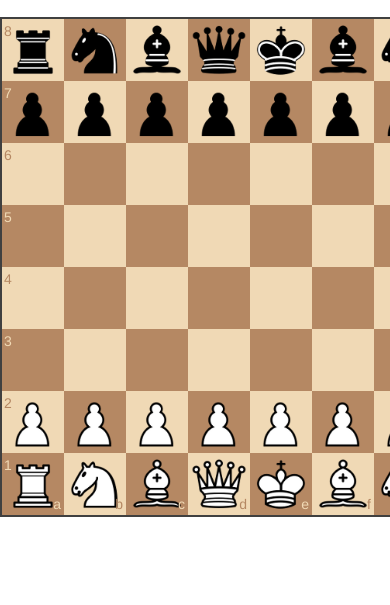
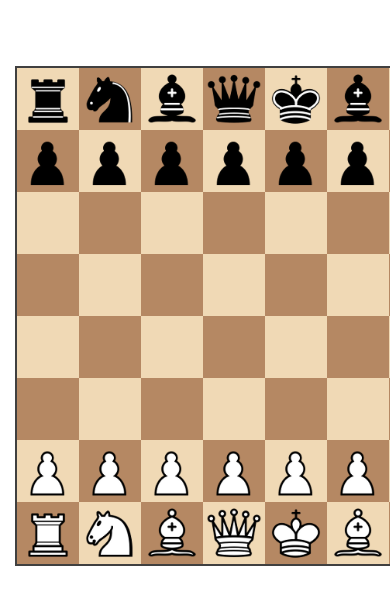
Before and after one commit to SeanPlusPlus/ChessPlusPlus, a Flask app: page /chess in a window 390 px wide; the page is wider, and only the part inside the window is pictured. Shown: the part 54-659 px from the top of that part. Run offline with Flask 2, Linux system fonts and the light colour scheme; some libraries are stand-ins or nearby versions.

Commit message:
mobile hacking

```diff
--- a/static/css/style.css
+++ b/static/css/style.css
@@ -12,6 +12,8 @@
 
 #board {
   margin: 0px auto;
+  width: 500px;
+  padding-top: 50px;
 }
 
 body {
--- a/static/js/game.js
+++ b/static/js/game.js
@@ -121,6 +121,7 @@ var init = function() {
 
   var cfg = {
     orientation: orientation,
+    showNotation: false,
     draggable: true,
     position: position,
     onDragStart: onDragStart,
--- a/templates/chess.html
+++ b/templates/chess.html
@@ -3,9 +3,11 @@
 <head>
   <meta charset="utf-8" />
   <meta http-equiv="X-UA-Compatible" content="IE=edge,chrome=1" />
+  <meta name="viewport" content="width=device-width, initial-scale=1">
   <link rel="stylesheet" href="//cdnjs.cloudflare.com/ajax/libs/twitter-bootstrap/3.3.4/css/bootstrap.min.css" />
   <link rel="stylesheet" href="static/css/chessboard-0.3.0.min.css" />
   <link rel="stylesheet" href="static/css/style.css" />
+  <link rel="stylesheet" href="static/css/responsive.css" />
   <script src="static/js/chess.js"></script>
 </head>
 <body>
@@ -34,8 +36,8 @@
 
   <div class="container">
     <div class="row">
-      <div class="col-md-12"></div>
-        <div id="board" style="width: 500px"></div>
+      <div class="col-md-12">
+        <div id="board"></div>
     </div>
   </div>
 
```
